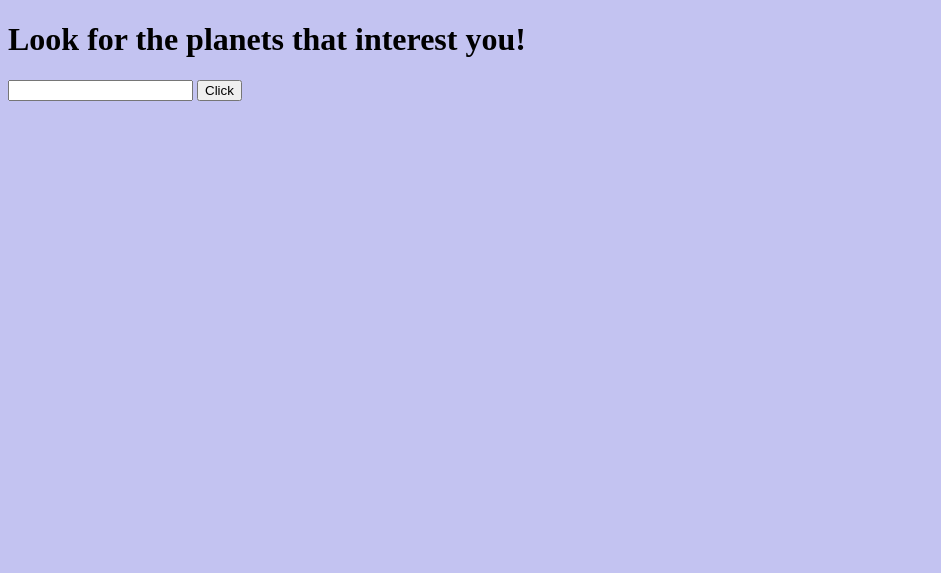
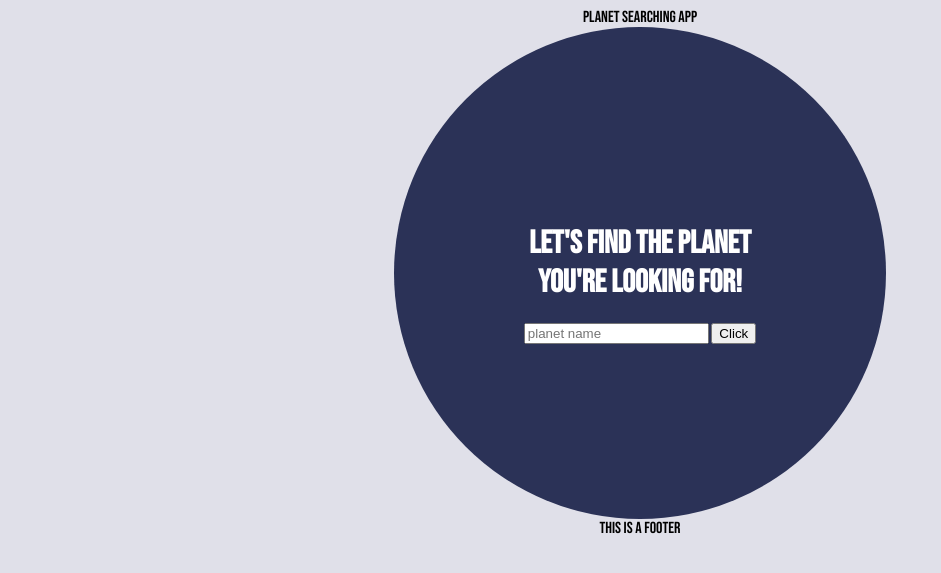
Before and after one commit to alawllm/planets_app, a Node project: template views/home.ejs in a window 1280 px wide. Shown: the top 573 px of the page, without its empty margins (0-941 px from the left). Run offline with Node 20 templates, Linux system fonts and the light colour scheme; the template is opened without the code that fills it, so the values that code supplies are empty.

Commit message:
css homepage changes, key as environmental var

```diff
--- a/index.js
+++ b/index.js
@@ -3,7 +3,7 @@ const app = express();
 const path = require('path')
 const dotenv = require('dotenv').config()
 const axios = require('axios');
-const { key } = require('./env')
+const key = require('./.env')
 
 //parsing data in order to populate the body
 app.use(express.urlencoded({ extended: true }))
@@ -35,6 +35,9 @@ app.get('/planets', async (req, res) => {
     let src = await axios.request(options).then(function (response) {
         return response.data[0]
     })
+    if (!planetName) {
+        res.render('notfound')
+    }
 
     res.render('planets', { planetName, src })
 })
--- a/public/home.css
+++ b/public/home.css
@@ -1,3 +1,31 @@
 body {
-    background: rgb(195, 195, 241);
+    background: rgb(224, 224, 233);
+    font-family: 'Bebas Neue', cursive;
+    display: flex;
+    flex-direction: column;
+    align-items: center;
+    justify-content: center;
+    overflow: hidden;
 }
+
+.app {
+    /* content within the div  */
+    display: flex;
+    flex-direction: column;
+    align-items: center;
+    justify-content: center;
+    transition: all .2s ease-in-out;
+    text-align: center;
+    /* measurements of the div  */
+    padding: 6em;
+    width: 300px;
+    height: 300px;
+    border-radius: 50%;
+    /* colors  */
+    background: rgb(43, 50, 87);
+    color: rgb(255, 255, 255);
+}
+
+.app:hover {
+    transform: scale(1.02);
+}
--- a/views/home.ejs
+++ b/views/home.ejs
@@ -6,17 +6,25 @@
     <meta http-equiv="X-UA-Compatible" content="IE=edge">
     <meta name="viewport" content="width=device-width, initial-scale=1.0">
     <link rel="stylesheet" href="/home.css">
+    <link rel="preconnect" href="https://fonts.googleapis.com">
+    <link rel="preconnect" href="https://fonts.gstatic.com" crossorigin>
+    <link href="https://fonts.googleapis.com/css2?family=Bebas+Neue&display=swap" rel="stylesheet">
     <title>Planets</title>
 </head>
 
 <body>
-    <h1>Look for the planets that interest you!</h1>
-    <form action="/planets" method="get">
-        <input type="text" id="inp" name="planetName">
-        <button>Click</button>
-    </form>
+    <nav>planet searching app</nav>
+    <div class="app">
+        <h1>Let's find the planet
+            <br> you're looking for!
+        </h1>
+        <form action="/planets" method="get">
+            <input type="text" id="inp" name="planetName" placeholder="planet name">
+            <button class="mainButton">Click</button>
+        </form>
+    </div>
 
-
+    <footer>this is a footer</footer>
 </body>
 
 </html>
--- a/views/notfound.ejs
+++ b/views/notfound.ejs
@@ -6,6 +6,9 @@
     <meta http-equiv="X-UA-Compatible" content="IE=edge">
     <meta name="viewport" content="width=device-width, initial-scale=1.0">
     <link rel="stylesheet" href="/planets.css">
+    <link rel="preconnect" href="https://fonts.googleapis.com">
+    <link rel="preconnect" href="https://fonts.gstatic.com" crossorigin>
+    <link href="https://fonts.googleapis.com/css2?family=Bebas+Neue&display=swap" rel="stylesheet">
 
     <title>Not found</title>
 </head>
```
Also changed, not shown: public/planets.css (+15 -1 lines), views/planets.ejs (+15 -10 lines).
